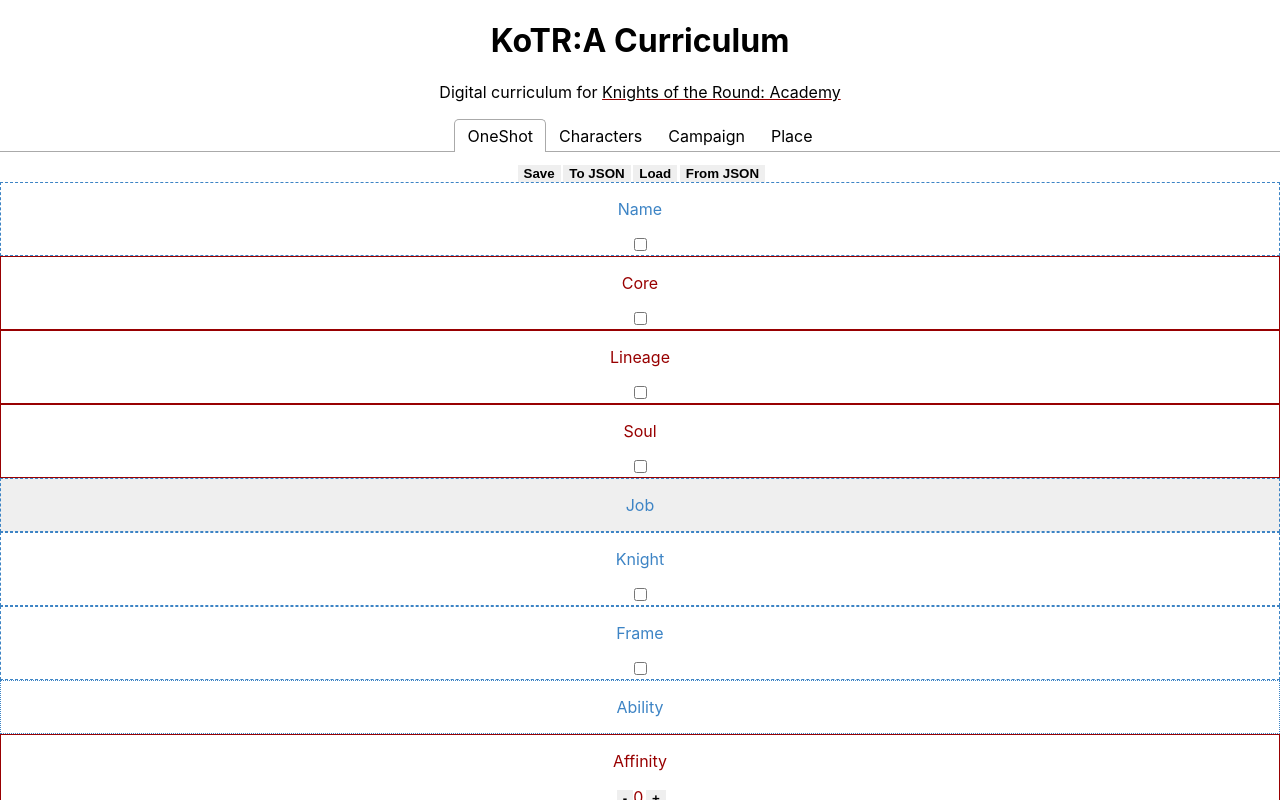
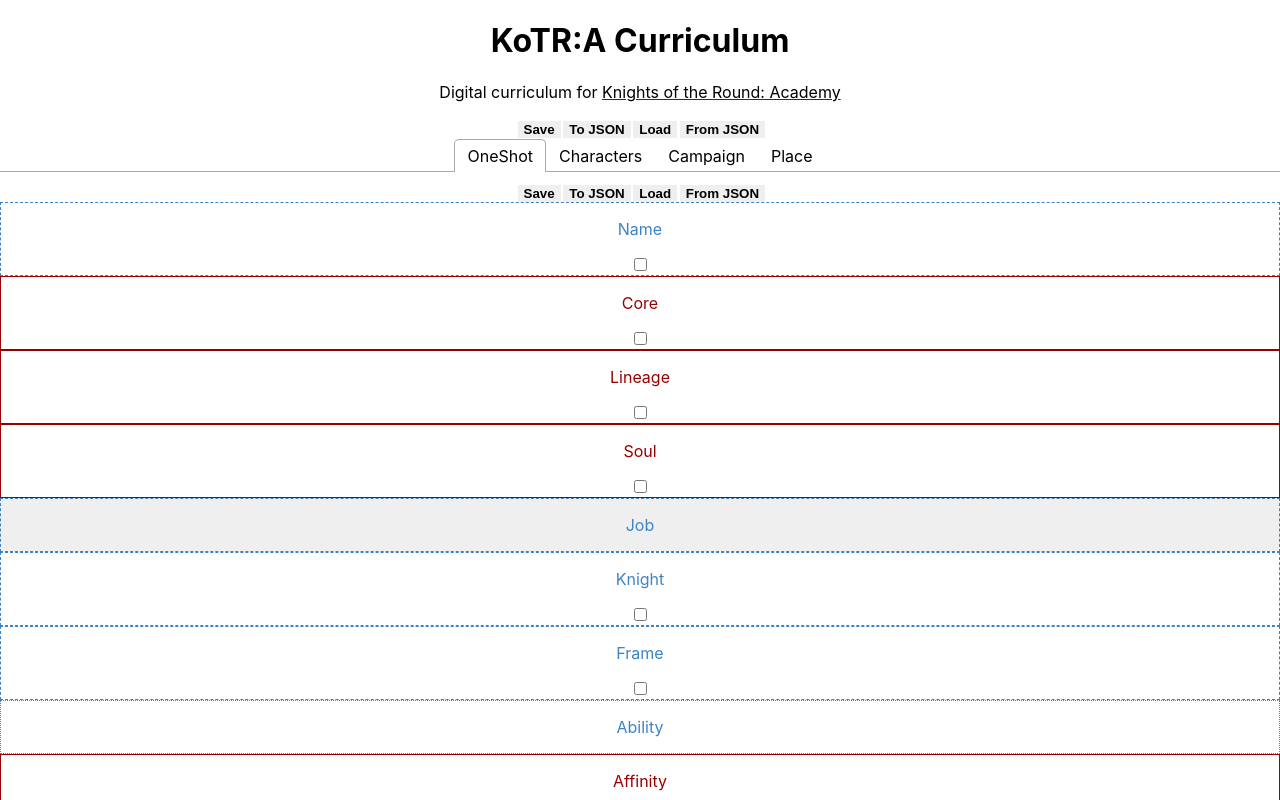
Before and after one commit to mirrorshot/kotra-sheets-react, a React (Create React App) app: page / in a window 1280 px wide. Shown: the top 800 px of the page. Built offline with nearby package versions, Linux system fonts and the light colour scheme.

Commit message:
App to save/load all campaign

```diff
--- a/src/App.tsx
+++ b/src/App.tsx
@@ -3,22 +3,37 @@ import {Tab, Tabs, TabList, TabPanel} from 'react-tabs';
 import 'react-tabs/style/react-tabs.css';
 import './App.css';
 import OneShot from "./sheets/OneShot";
-import {CharacterSheet, toCharacter} from "./sheets/Character";
+import {CharacterSheet} from "./sheets/Character";
 import Characters from "./tabs/Caracters";
+import SaveLoad from "./sheets/components/SaveLoad";
+// @ts-ignore
+import {v4 as uuidv4} from 'uuid';
+
+type AppState = {
+    campaign: {},
+    characters: Array<CharacterSheet>,
+    oneShotCharacters: Array<any>,
+    places: Array<any>,
+    enemies: Array<any>
+};
 
 function App() {
 
-    const [state, update] = useState({
-        oneShots: [],
-        characters: [toCharacter({name: {value: 'Arthias'}})],
-        enemies: [],
-        places: [],
-        campaign: {}
-    });
+    function newState(): AppState {
+        return {
+            campaign: {},
+            characters: [],
+            oneShotCharacters: [],
+            places: [],
+            enemies: []
+        }
+    }
+
+    const [state, update] = useState(newState());
 
     function addCharacter(c: CharacterSheet) {
         let characters = state.characters;
-        characters.push(c);
+        characters[uuidv4()] = c;
         update({...state, characters: characters});
     }
 
@@ -38,6 +53,7 @@ function App() {
                                              target={'_blank'}
                                              rel={'noreferrer'}
                 >Knights of the Round: Academy</a></p>
+                <SaveLoad data={state} load={update}/>
             </header>
             <Tabs>
                 <TabList>
@@ -50,7 +66,9 @@ function App() {
                     <OneShot/>
                 </TabPanel>
                 <TabPanel>
-                    <Characters characters={state.characters} add={addCharacter} remove={removeCharacter}/>
+                    <Characters characters={state.characters}
+                                add={addCharacter}
+                                remove={removeCharacter}/>
                 </TabPanel>
                 <TabPanel>
                     <p>TODO your campaign sheet here</p>
```
